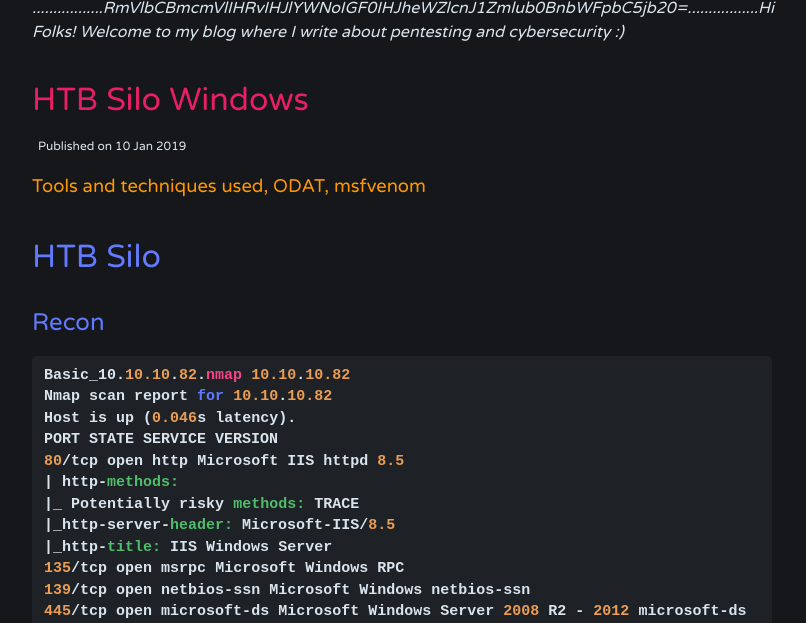
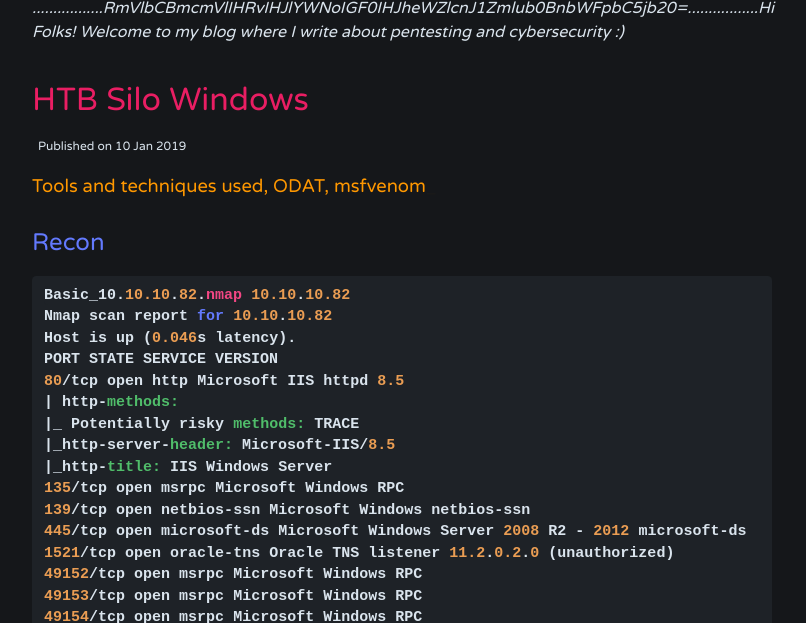
Before and after one commit to Rayferrufino/Rayferrufino.github.io, a Jekyll site: the page built from _posts/2019-01-10-HTBSilo.md, in a window 1280 px wide and 900 px high, cut to the strip 277-900 px from the top of the window. Shown: the whole strip, without its empty margins (238-1044 px from the left). Built offline with Jekyll 4.4.1, drawn with Linux system fonts in a browser that asks for light colours; comment, search, counter and statistics services are not loaded.

Commit message:
Update 2019-01-10-HTBSilo.md

````diff
--- a/_posts/2019-01-10-HTBSilo.md
+++ b/_posts/2019-01-10-HTBSilo.md
@@ -4,7 +4,7 @@
 description : Tools and techniques used, ODAT, msfvenom
 tags: HTB, oracle
 ---
-# HTB Silo
+
 ## Recon
 ```ruby
 Basic_10.10.10.82.nmap 10.10.10.82
````
